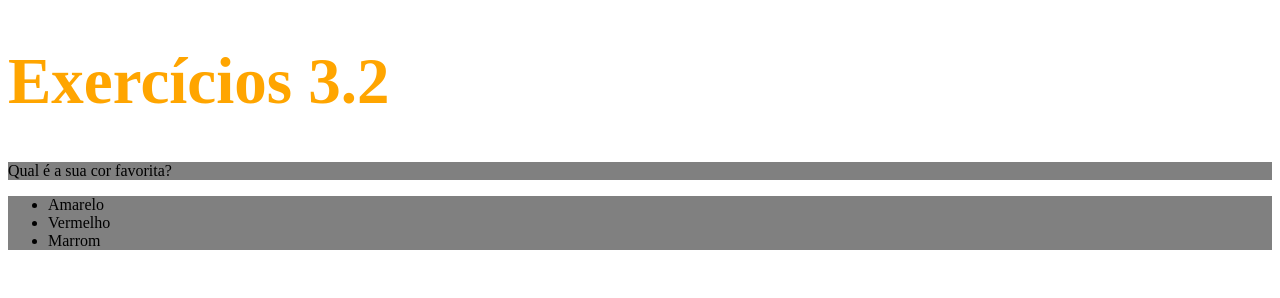
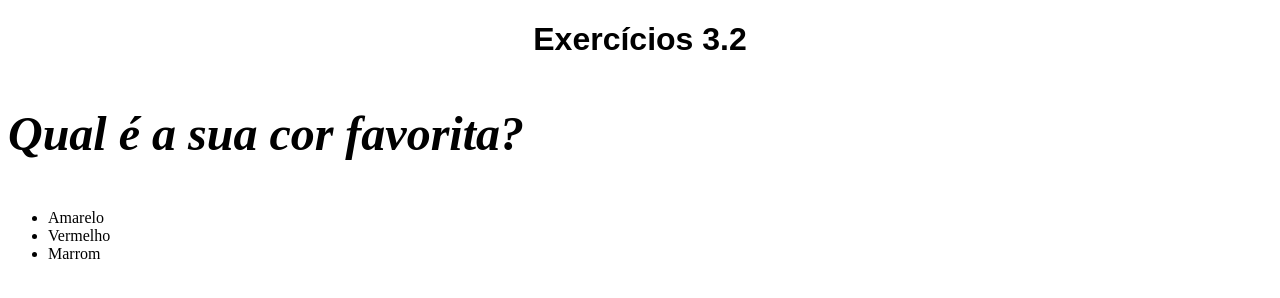
Before and after one commit to Jorge-William/trybe-exercises, a plain HTML site: page index.html in a window 1280 px wide. Drawn offline with Linux system fonts and the light colour scheme.

Commit message:
exercicio-2

```diff
--- a/index.html
+++ b/index.html
@@ -4,35 +4,46 @@
     <meta charset="UTF-8">
     <title>HTML</title>
     <style>
-        h1{
-            font-size: 65px;
-            color: orange;
-        }
-        ul{
-            background-color: red;
-        }
-        .muda-cor{
-            background-color: grey;
-        }
-
+      h1{
+        text-align: center;
+        font-family: sans-serif;
+        text-decoration: wavy;
+      }
+      p{
+        font-style: italic;
+        font-weight: 600;
+        font-size: 3em;
+      }
+      body{
+        font-size: 16px;
+      }
+      .amarelo{
+        color: yellow;
+      }
+      .vermelho{
+        color: red;
+      }
+      .marrom{
+        color: brown;
+      }
     </style>
   </head>
   <body>
     <h1>Exercícios 3.2</h1>
-    <p class="muda-cor">Qual é a sua cor favorita?</p>
-    <ul class="muda-cor">
+    <p>Qual é a sua cor favorita?</p>
+    <ul>
       <li>Amarelo</li>
       <li>Vermelho</li>
       <li>Marrom</li>
     </ul>
 
     <!-- Exercícios
- - Modifique o tamanho do h1 para 65 pixels
- - Modifique a cor do texto do h1 para laranja
- - Modifique a cor de fundo da lista não ordenada
- - Crie uma classe para modificar a cor de fundo da tag p e da ul ao mesmo tempo
+ - Modifique o família do h1 para sans-serif
+ - Deixe o paragrafo com o font-weight 600
+ - Modifique o font-size do body para 16px
+ - Coloque o tamanho do paragrafo com o tamanho de 3 vezes o padrão do body
+ - Explore as propriedades font-style, line-height, text-align e text-decoration
+ - Troque a cor de fundo de cada item da lista para a cor correspondente ao texto
     -->
-
-
   </body>
 </html>
```
